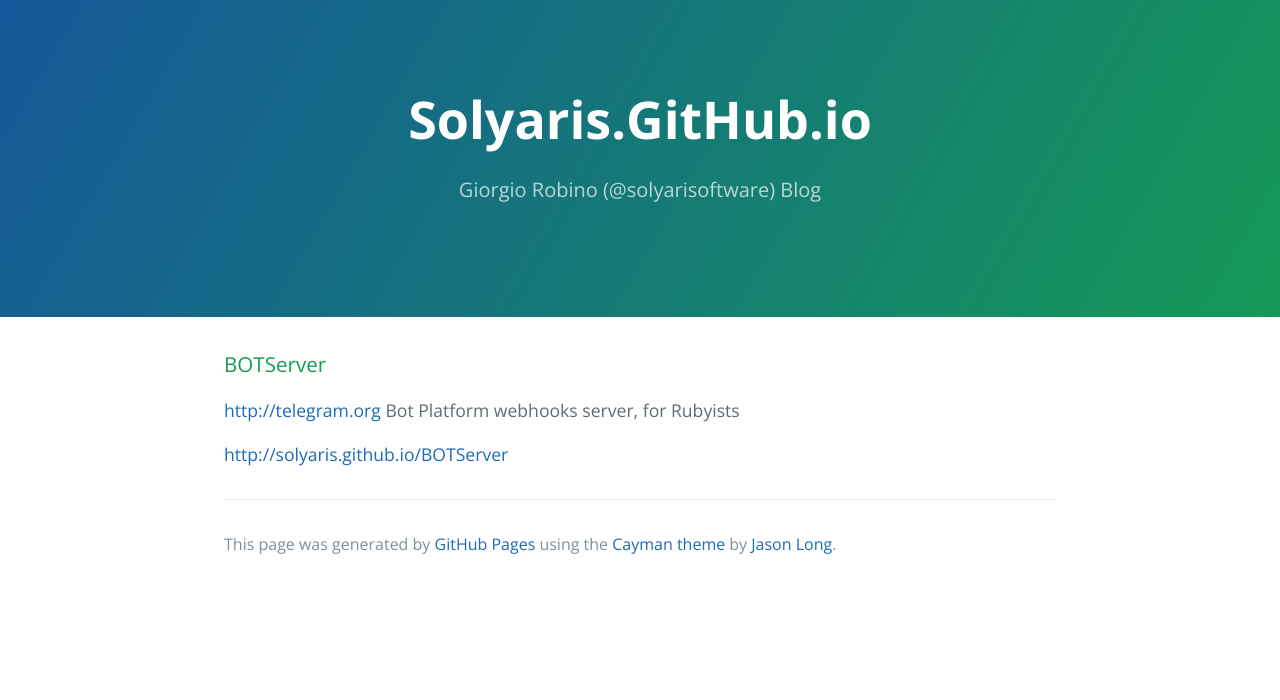
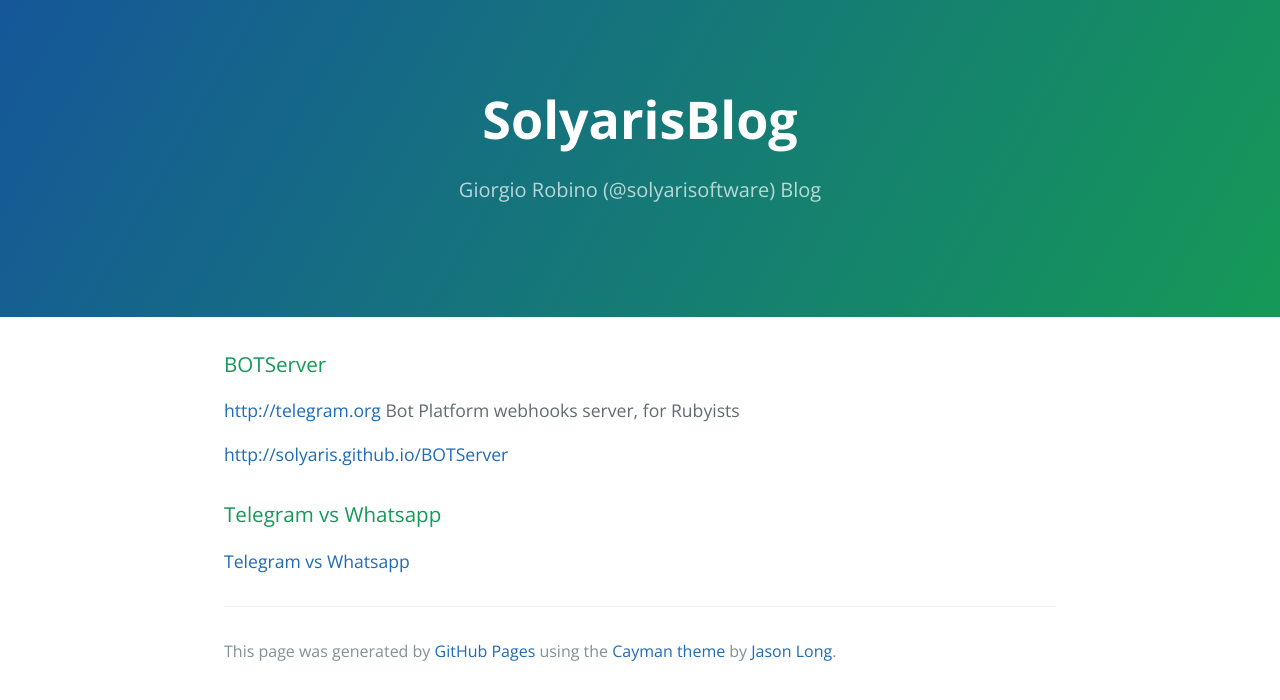
Before and after one commit to solyaris/blog, a plain HTML site: page index.html in a window 1280 px wide. Drawn offline with nearby package versions, Linux system fonts and the light colour scheme.

Commit message:
Replace master branch with page content via GitHub

```diff
--- a/index.html
+++ b/index.html
@@ -2,7 +2,7 @@
 <html lang="en-us">
   <head>
     <meta charset="UTF-8">
-    <title>Solyaris.GitHub.io by solyaris</title>
+    <title>SolyarisBlog by solyaris</title>
     <meta name="viewport" content="width=device-width, initial-scale=1">
     <link rel="stylesheet" type="text/css" href="stylesheets/normalize.css" media="screen">
     <link href='https://fonts.googleapis.com/css?family=Open+Sans:400,700' rel='stylesheet' type='text/css'>
@@ -11,7 +11,7 @@
   </head>
   <body>
     <section class="page-header">
-      <h1 class="project-name">Solyaris.GitHub.io</h1>
+      <h1 class="project-name">SolyarisBlog</h1>
       <h2 class="project-tagline">Giorgio Robino (@solyarisoftware) Blog</h2>
     </section>
 
@@ -23,6 +23,11 @@
 
 <p><a href="http://solyaris.github.io/BOTServer">http://solyaris.github.io/BOTServer</a></p>
 
+<h3>
+<a id="telegram-vs-whatsapp" class="anchor" href="#telegram-vs-whatsapp" aria-hidden="true"><span class="octicon octicon-link"></span></a>Telegram vs Whatsapp</h3>
+
+<p><a href="https://github.com/solyaris/solyaris.github.io/blob/master/TelegramVsWhatsapp.md">Telegram vs Whatsapp</a></p>
+
       <footer class="site-footer">
 
         <span class="site-footer-credits">This page was generated by <a href="https://pages.github.com">GitHub Pages</a> using the <a href="https://github.com/jasonlong/cayman-theme">Cayman theme</a> by <a href="https://twitter.com/jasonlong">Jason Long</a>.</span>
--- a/params.json
+++ b/params.json
@@ -1 +1 @@
-{"name":"Solyaris.GitHub.io","tagline":"Giorgio Robino (@solyarisoftware) Blog","body":"### BOTServer\r\nhttp://telegram.org Bot Platform webhooks server, for Rubyists\r\n\r\n[http://solyaris.github.io/BOTServer](http://solyaris.github.io/BOTServer)\r\n","google":"","note":"Don't delete this file! It's used internally to help with page regeneration."}
+{"name":"SolyarisBlog","tagline":"Giorgio Robino (@solyarisoftware) Blog","body":"### BOTServer\r\nhttp://telegram.org Bot Platform webhooks server, for Rubyists\r\n\r\n[http://solyaris.github.io/BOTServer](http://solyaris.github.io/BOTServer)\r\n\r\n### Telegram vs Whatsapp\r\n\r\n[Telegram vs Whatsapp](https://github.com/solyaris/solyaris.github.io/blob/master/TelegramVsWhatsapp.md)\r\n","google":"","note":"Don't delete this file! It's used internally to help with page regeneration."}
```
